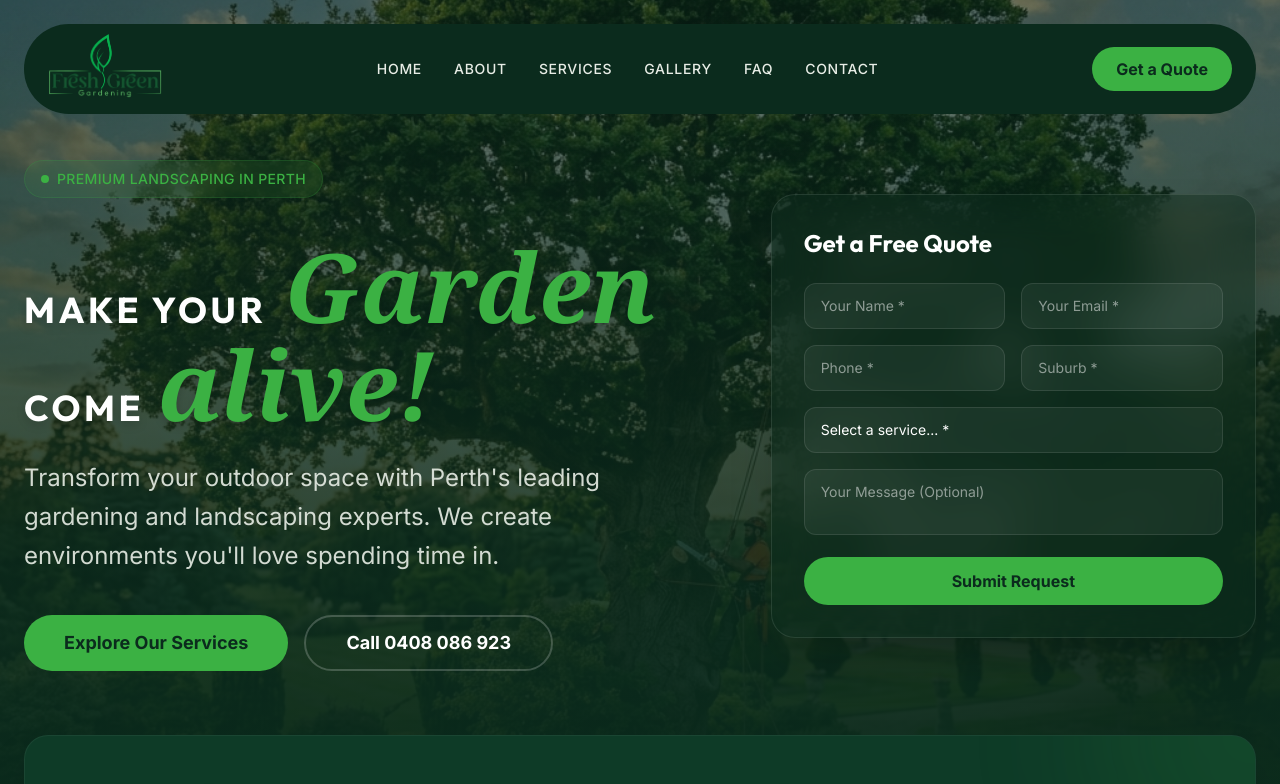
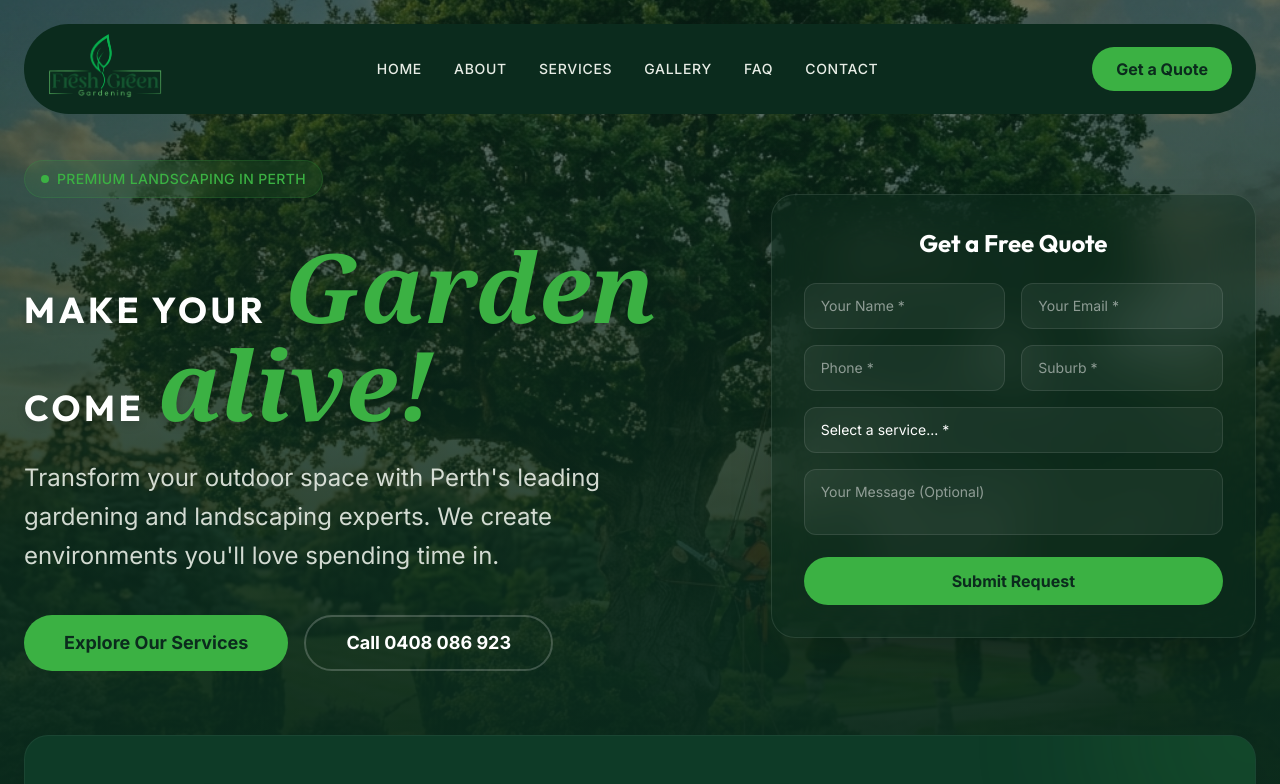
Before and after one commit to talhs999/Fresh-Green, a Next.js app: page / in a window 1280 px wide. Shown: the top 784 px of the page. Built offline with nearby package versions, Linux system fonts and the light colour scheme.

Commit message:
Center align form heading

```diff
--- a/src/components/ui/HeroContactForm.tsx
+++ b/src/components/ui/HeroContactForm.tsx
@@ -64,7 +64,7 @@ export function HeroContactForm() {
 
   return (
     <div className="bg-brand-dark/40 backdrop-blur-xl rounded-3xl p-6 md:p-8 border border-white/10 shadow-2xl">
-      <h3 className="text-2xl font-display font-bold text-white mb-6">Get a Free Quote</h3>
+      <h3 className="text-2xl font-display font-bold text-white mb-6 text-center">Get a Free Quote</h3>
       <form onSubmit={handleSubmit} className="space-y-4">
         <div className="grid grid-cols-2 gap-4">
           <div>
```
